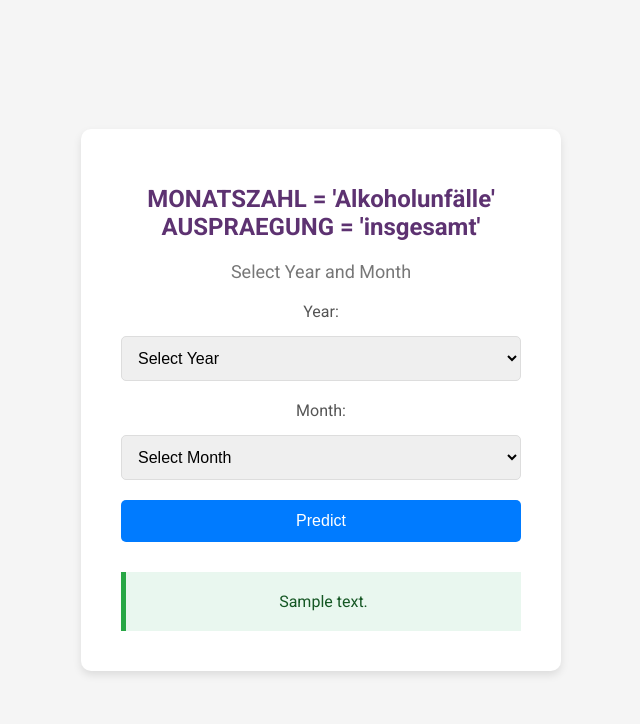
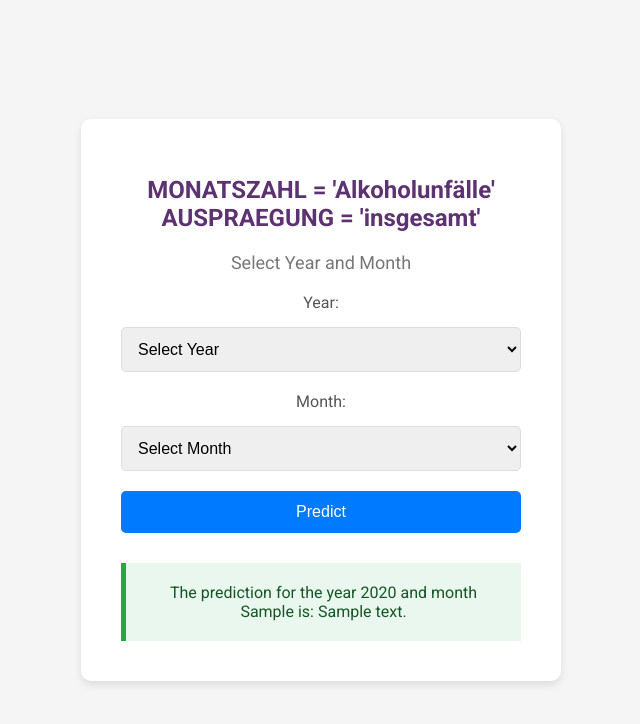
Before and after one commit to Wassey16/Digital_product_school_Ai_challange, a Flask app: template templates/home.html in a window 1280 px wide. Shown: the top 724 px of the page, without its empty margins (319-959 px from the left). Run offline with Flask 3, Linux system fonts and the light colour scheme; the template is opened without the code that fills it: most values are stand-ins (such as "Sample title", 1, 10 or a date in 2020); parts of the project's set-up code (start-up, migrations or seed data) failed here and were passed over.

Commit message:
adding date fro prediction in webpage

```diff
--- a/templates/home.html
+++ b/templates/home.html
@@ -97,7 +97,7 @@
 
         {% if prediction_text %}
         <div class="prediction-output">
-            {{ prediction_text }}
+            The prediction for the year {{ selected_year }} and month {{ selected_month }} is: {{ prediction_text }}
         </div>
         {% endif %}
     </div>
```
